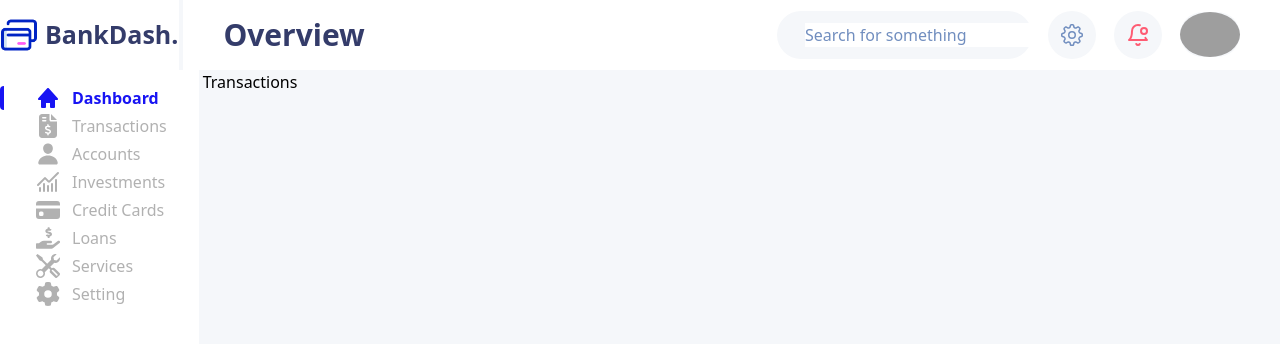
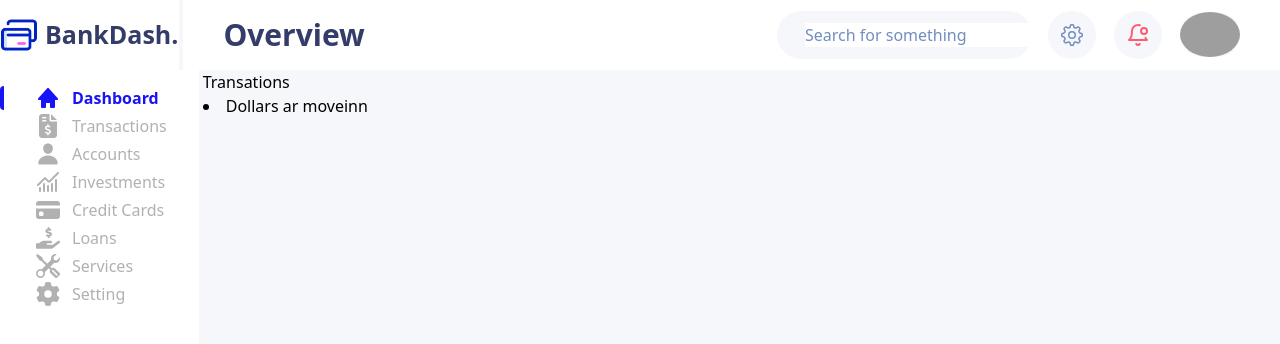
Before and after one commit to ochudi/bankdash-team, a React (Vite) app: page /transactions in a window 1280 px wide. Shown: the top 344 px of the page. Built offline with nearby package versions, Linux system fonts and the light colour scheme; grey boxes are pictures that could not be loaded.

Commit message:
Implemented header

```diff
--- a/src/pages/Transactions.jsx
+++ b/src/pages/Transactions.jsx
@@ -1,7 +1,12 @@
 import React from "react";
 
 const Transactions = () => {
-  return <div>Transactions</div>;
+  return (
+    <div>
+      <div>Transations</div>
+      <li>Dollars ar moveinn</li>
+    </div>
+  );
 };
 
 export default Transactions;
```
